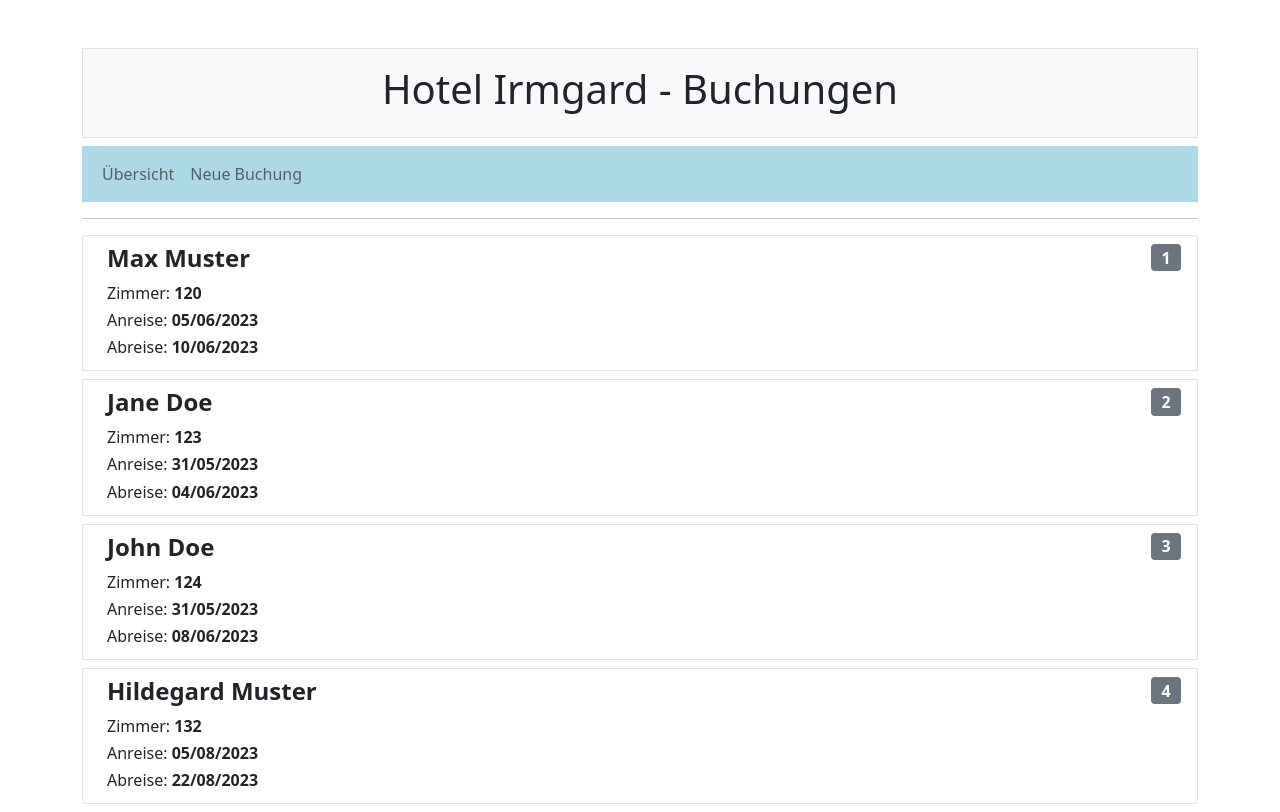
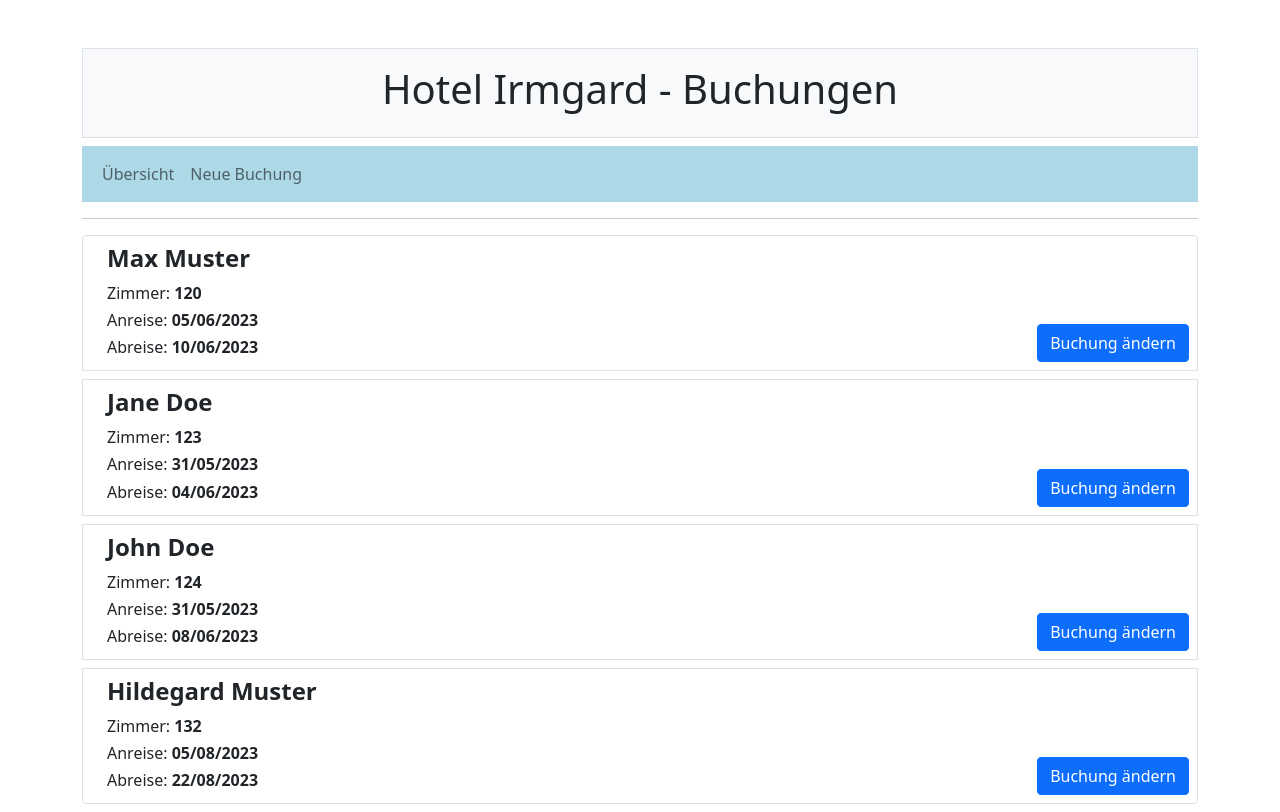
Before and after one commit to RobinWitt/learning-angular_udemy-hotel-app, an Angular app: page /bookings in a window 1280 px wide. Built offline with nearby package versions, Linux system fonts and the light colour scheme.

Commit message:
add editBooking button

```diff
--- a/src/app/bookings/bookings.component.html
+++ b/src/app/bookings/bookings.component.html
@@ -1,7 +1,7 @@
 <ul class="list-group mt-3">
   <li
     *ngFor="let booking of bookings"
-    class="list-group-item d-flex justify-content-between align-items-start border rounded-5 mb-2"
+    class="position-relative list-group-item d-flex justify-content-between align-items-start border rounded-5 mb-2"
   >
     <div class="ms-2 me-auto">
       <h2 class="fs-4 fw-bold">
@@ -22,6 +22,8 @@
         }}</span>
       </p>
     </div>
-    <span class="badge bg-secondary fs-6">{{ booking.id }}</span>
+    <a class="position-absolute bottom-0 end-0 m-2 btn btn-primary" href="#"
+      >Buchung ändern</a
+    >
   </li>
 </ul>
```
